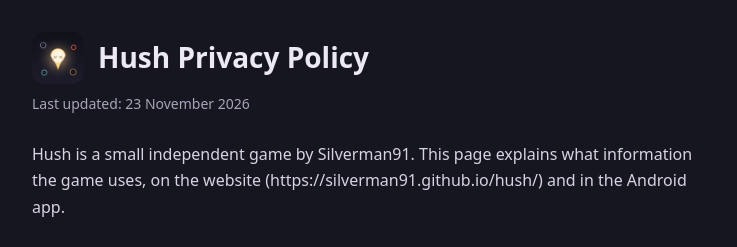
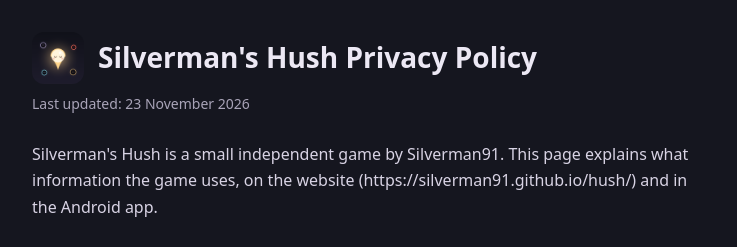
Before and after one commit to Silverman91/hush, a plain HTML site: page privacy.html in a window 1280 px wide. Shown: the top 247 px of the page, without its empty margins (268-1005 px from the left). Drawn offline with Linux system fonts and the light colour scheme.

Commit message:
Rename to Silverman's Hush
Co-Authored-By: Claude Opus 5.5 <noreply@anthropic.com>

```diff
--- a/privacy.html
+++ b/privacy.html
@@ -3,7 +3,7 @@
 <head>
 <meta charset="utf-8">
 <meta name="viewport" content="width=device-width,initial-scale=1">
-<title>Hush Privacy Policy</title>
+<title>Silverman's Hush Privacy Policy</title>
 <meta name="robots" content="index,follow">
 <link rel="icon" href="icon-512.png">
 <style>
@@ -26,10 +26,10 @@ th{color:var(--muted);font-weight:600}
 </head>
 <body>
 <main>
-<header><img src="icon-512.png" alt=""><h1>Hush Privacy Policy</h1></header>
+<header><img src="icon-512.png" alt=""><h1>Silverman's Hush Privacy Policy</h1></header>
 <p class="date">Last updated: 23 November 2026</p>
 
-<p>Hush is a small independent game by Silverman91. This page explains what information the game uses, on the website (https://silverman91.github.io/hush/) and in the Android app.</p>
+<p>Silverman's Hush is a small independent game by Silverman91. This page explains what information the game uses, on the website (https://silverman91.github.io/hush/) and in the Android app.</p>
 
 <h2>The short version</h2>
 <ul>
```
Also changed, not shown: index.html (+5 -3 lines), manifest.webmanifest.
